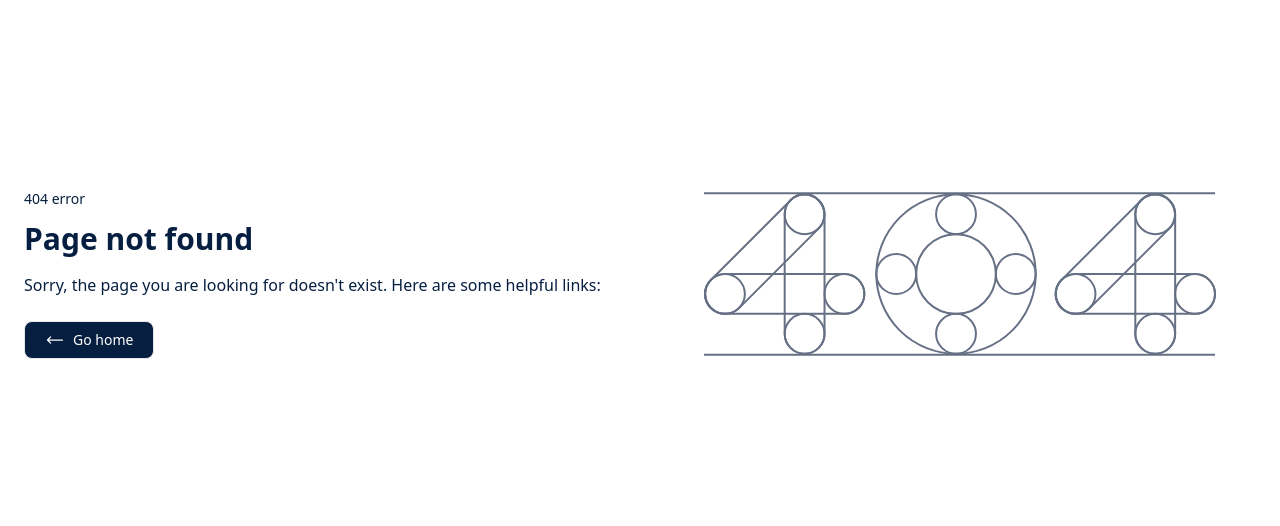
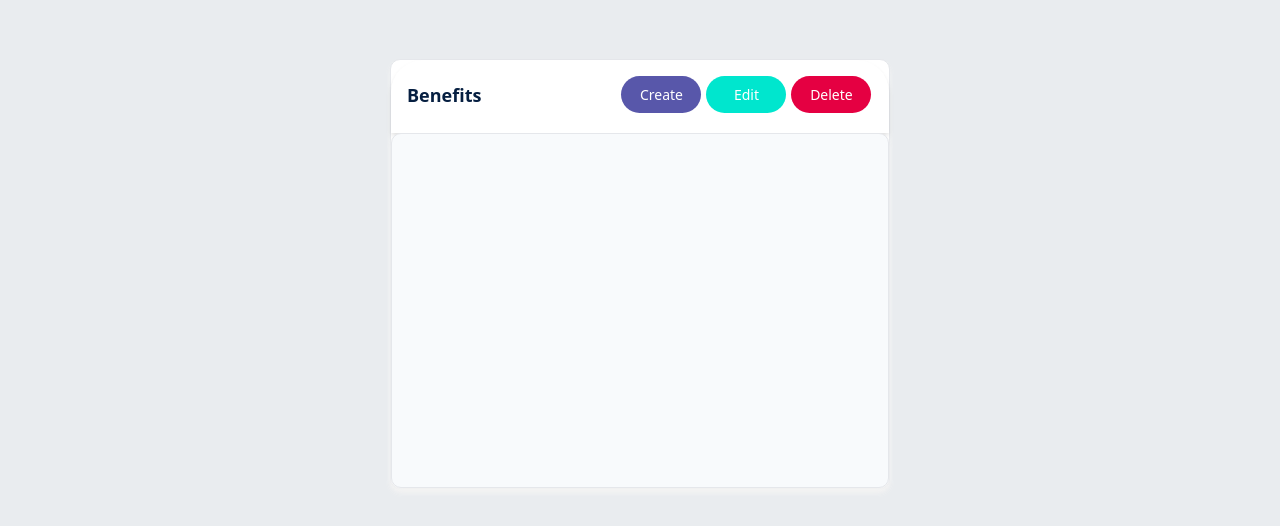
Before and after one commit to Illomedina/DAW2324_S4_E2, a React (Vite) app in the folder react/: page /sectionTable in a window 1280 px wide. Before the commit this address had no page. Shown: the part 126-652 px from the top of the page. Built offline with nearby package versions, Linux system fonts and the light colour scheme.

Commit message:
acabo componente que contiene botones create, edit delete

```diff
--- a/react/src/App.css
+++ b/react/src/App.css
@@ -5,6 +5,7 @@
   position: fixed;
   top: 0;
   left: 0;
+  background-color: #E9ECEF;
 }
 
 
--- /dev/null
+++ b/react/src/components/SectionTable.css
@@ -0,0 +1,61 @@
+.buttonCreate{
+    background-color: #5857AA;
+    color: white;
+    font-size: 14px;
+    border-radius: 20px;
+    padding: 8px 16px;
+    font-weight: 500;
+    transition: all 0.2s ease-in-out;
+    width: 80px;
+}.buttonCreate:hover{
+    background-color: #061F41;
+}
+
+.buttonDelete{
+    background-color: #E50042;
+    font-size: 14px;
+    color: white;
+    border-radius: 20px;
+    margin-left: 5px;
+    padding: 8px 16px;
+    font-weight: 500;
+    transition: all 0.2s ease-in-out;
+    width: 80px;
+}.buttonDelete:hover{
+    background-color: #061F41;
+}
+
+.buttonHolder{
+    margin-left: 140px;
+}
+
+.buttonEdit{
+    background-color: #00E6CE;
+    color: white;
+    font-size: 14px;
+    border-radius: 20px;
+    margin-left: 5px;
+    padding: 8px 16px;
+    font-weight: 500;
+    transition: all 0.2s ease-in-out;
+    width: 80px;
+
+}.buttonEdit:hover{
+    background-color: #061F41;
+}
+
+
+.headerContainer{
+    display: flex;
+    width: 100%;
+    align-items: center;
+    border-top-left-radius: 2rem;
+    border-top-right-radius: 2rem;
+    background-color: #fff;
+    padding-left: 1rem;
+    padding-right: 1rem;
+    padding-bottom: 20px;
+    padding-top: 1rem;
+    box-shadow: 0 25px 50px -12px rgba(0, 0, 0, 0.25);
+    box-shadow: 0px 4px 6px -1px rgba(0, 0, 0, 0.1), 0px 2px 4px -1px rgba(0, 0, 0, 0.06);
+}
--- /dev/null
+++ b/react/src/components/SectionTable.jsx
@@ -0,0 +1,23 @@
+import React, { Children } from "react";
+import "./SectionTable.css";
+
+const Benefits = () => {
+  return (
+    <div className="flex flex-col justify-center items-center h-[100vh]">
+      <div className="relative flex max-w-[500px] h-[430px] w-full flex-col rounded-[10px] border-[1px] border-gray-200 bg-white bg-clip-border shadow-md shadow-[#F3F3F3] dark:border-[#ffffff33] dark:!bg-navy-800 dark:text-white dark:shadow-none">
+        <div className="headerContainer">
+          <h4 className="text-lg font-bold text-primaryColor">Benefits</h4>
+          <div className="buttonHolder">
+          <button className="buttonCreate">Create</button>
+          <button className="buttonEdit">Edit</button>
+          <button className="buttonDelete">Delete</button>
+          </div>
+        </div>
+        <div className="relative flex max-w-[500px] h-[430px] w-full flex-col rounded-[10px] border-[1px] border-gray-200 bg-softGray bg-clip-border shadow-md shadow-[#F3F3F3] dark:border-[#ffffff33] dark:!bg-navy-800 dark:text-white dark:shadow-none">
+        </div>
+      </div>
+    </div>
+  );
+};
+
+export default Benefits;
--- a/react/src/pages/PageNotFound.jsx
+++ b/react/src/pages/PageNotFound.jsx
@@ -6,7 +6,7 @@ export const PageNotFound = () => {
   return (
     <div className="background">
       <div className="container min-h-screen px-6 py-12 mx-auto lg:flex lg:items-center lg:gap-12">
-        <div className="wf-ull lg:w-1/2">
+        <div className="wf-ull lg:w-1/2 pl-40">
           <p className="text-sm font-medium text-primaryColor">404 error</p>
           <h1 className="mt-3 text-2xl font-semibold text-primaryColor md:text-3xl">
             Page not found
@@ -39,7 +39,7 @@ export const PageNotFound = () => {
           </div>
         </div>
 
-        <div className="relative w-full mt-12 lg:w-1/2 lg:mt-0">
+        <div className="relative w-full pr-40 mt-12 lg:w-1/2 lg:mt-0">
           <svg className="w-full max-w-lg lg:mx-auto text-primaryColor"
             width="514"
             height="164"
--- a/react/src/router/Router.jsx
+++ b/react/src/router/Router.jsx
@@ -1,15 +1,16 @@
-import React from 'react'
+import React, { Children } from 'react'
 import { Navigate, Route, Routes } from "react-router-dom";
 
 import LoginPage from '../views/auth/Login'
 import PageNotFound from '../pages/PageNotFound'
-
+import SectionTable from '../components/SectionTable'
 export const Router = () => {
 
 return (
     <Routes>
         <Route path="/" element={<LoginPage />} />
         <Route path="/*" element={<PageNotFound />} />
+        <Route path="/sectionTable" element={<SectionTable>{Children}</SectionTable>} />
     </Routes>
   );
 };
--- a/react/src/views/auth/Login.jsx
+++ b/react/src/views/auth/Login.jsx
@@ -15,7 +15,7 @@ export const Login = () => {
     <div className="antialiased background-login">
       <div className="container px-6 mx-auto">
         <div className="flex flex-col text-center md:text-left md:flex-row h-screen justify-evenly md:items-center">
-          <div className="flex flex-col w-full">
+          <div className="flex pl-20 flex-col w-full">
             <div>
               <svg
                 className="w-20 h-20 mx-auto md:float-left fill-stroke primary-color"
@@ -37,7 +37,7 @@ export const Login = () => {
               Control and monitorize your website data from dashboard.
             </p>
           </div>
-          <div className="w-full md:w-full lg:w-9/12 mx-auto md:mx-0">
+          <div className="w-full pr-20 md:w-full lg:w-9/12 mx-auto md:mx-0">
             <div className="bg-white p-10 flex flex-col w-full shadow-xl rounded-xl">
               <h2 className="text-2xl font-bold text-primaryColor text-left mb-5">
                 Sign in
--- a/react/tailwind.config.js
+++ b/react/tailwind.config.js
@@ -8,6 +8,7 @@ export default {
         black: '#191624',
         primaryColor: '#061F41',
         grayBackground: '#E9ECEF',
+        softGray: '#F8FAFC',
       },
       animation: {
         slideup: 'slideup 1s ease-in-out',
```
